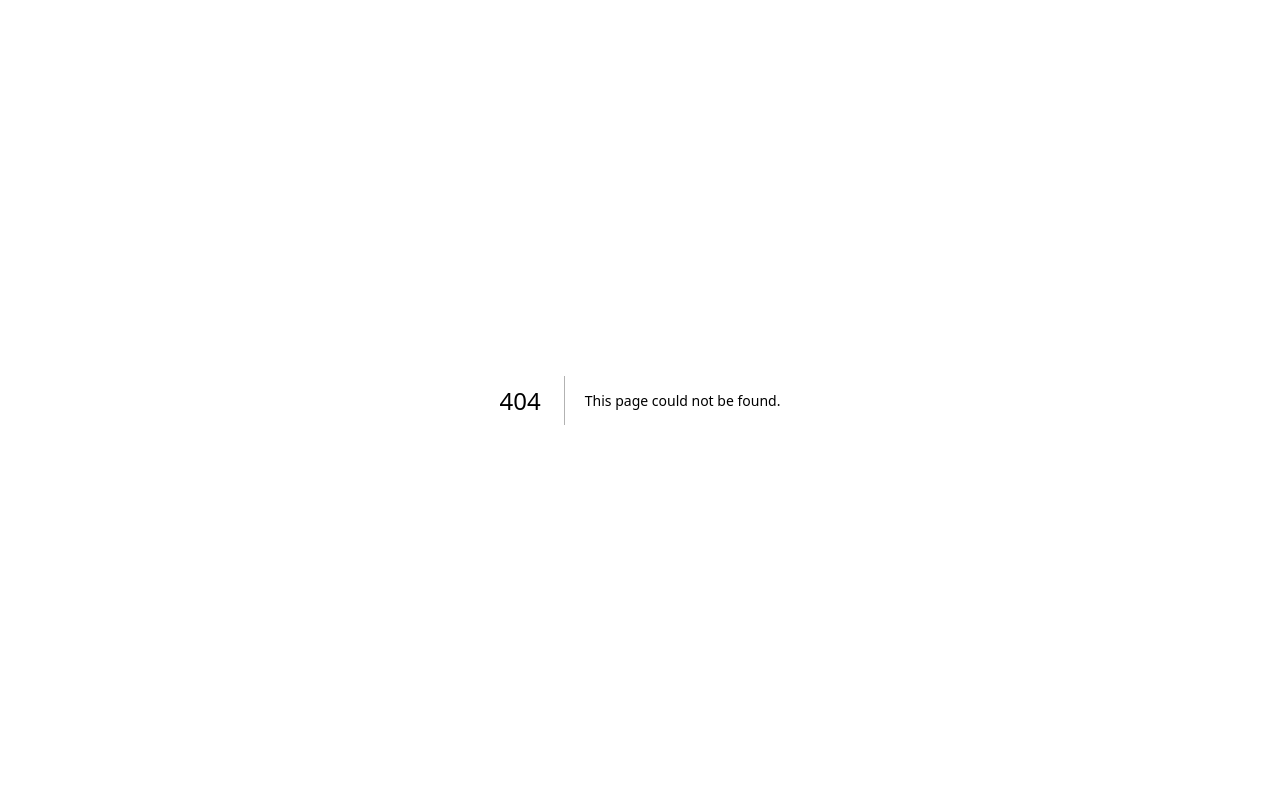
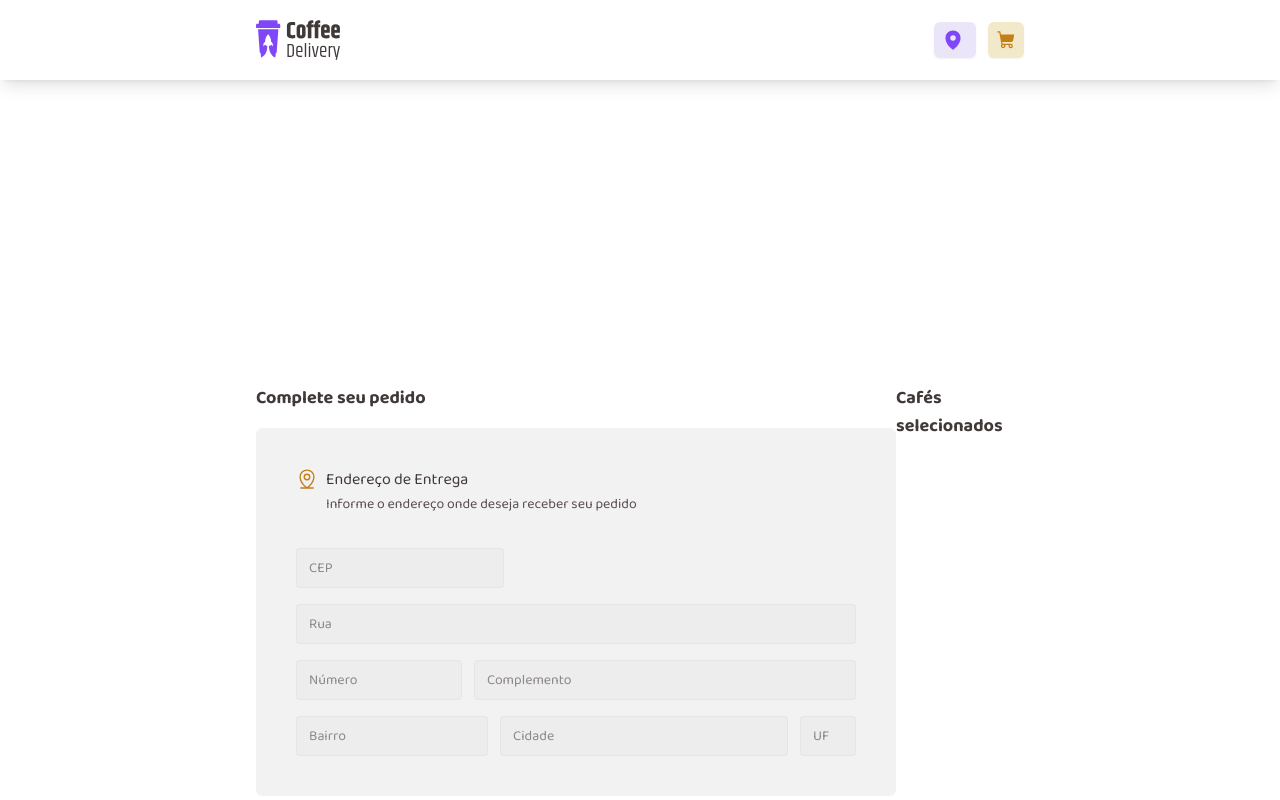
Before and after one commit to lucasptcastro/coffee-delivery, a Next.js app: page /checkout in a window 1280 px wide. Before the commit this address had no page. Built offline with nearby package versions, Linux system fonts and the light colour scheme; no server answers.

Commit message:
✨ feat: created checkout page

```diff
--- /dev/null
+++ b/src/pages/checkout.tsx
@@ -0,0 +1,87 @@
+import Section from "@/components/Section";
+import Layout from "./layout";
+import { MapPinLine } from "@phosphor-icons/react";
+import Input from "@/components/Input";
+
+export default function Checkout() {
+  return (
+    <Layout>
+      <Section className="flex flex-row justify-between">
+        <div className="flex flex-col">
+          <h1 className="font-baloo2 text-lg font-bold text-base-subtitle">
+            Complete seu pedido
+          </h1>
+
+          {/* Card de endereço */}
+          <div className="mt-4 flex h-[372px] w-[640px] flex-col gap-8 rounded-md bg-base-card p-10">
+            {/* Subtitulo */}
+            <div className="flex flex-row items-start gap-2">
+              <MapPinLine size={22} className="text-yellow-dark" />
+              <span className="font-roboto text-base text-base-subtitle">
+                Endereço de Entrega <br />{" "}
+                <span className="font-roboto text-sm text-base-text">
+                  Informe o endereço onde deseja receber seu pedido
+                </span>
+              </span>
+            </div>
+
+            <div className="flex w-[560px] flex-col gap-4">
+              {/* Row 1 */}
+              <div>
+                <Input
+                  className="w-52"
+                  type="text"
+                  props={{ placeholder: "CEP" }}
+                />
+              </div>
+              {/* Row 2 */}
+              <div>
+                <Input
+                  className="w-full"
+                  type="text"
+                  props={{ placeholder: "Rua" }}
+                />
+              </div>
+              {/* Row 3 */}
+              <div className="flex gap-3">
+                <Input
+                  className="w-48"
+                  type="text"
+                  props={{ placeholder: "Número" }}
+                />
+                <Input
+                  className="w-full"
+                  type="text"
+                  props={{ placeholder: "Complemento" }}
+                />
+              </div>
+              {/* Row 4 */}
+              <div className="flex gap-3">
+                <Input
+                  className="w-48"
+                  type="text"
+                  props={{ placeholder: "Bairro" }}
+                />
+                <Input
+                  className="w-72"
+                  type="text"
+                  props={{ placeholder: "Cidade" }}
+                />
+                <Input
+                  className="w-14"
+                  type="text"
+                  props={{ placeholder: "UF" }}
+                />
+              </div>
+            </div>
+          </div>
+        </div>
+        <div>
+          <h1 className="font-baloo2 text-lg font-bold text-base-subtitle">
+            Cafés selecionados
+          </h1>
+        </div>
+      </Section>
+    </Layout>
+  );
+}
```
